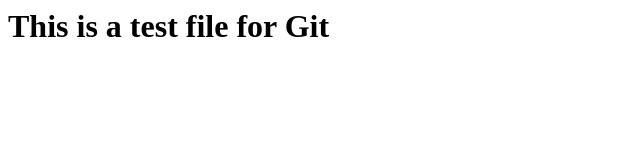
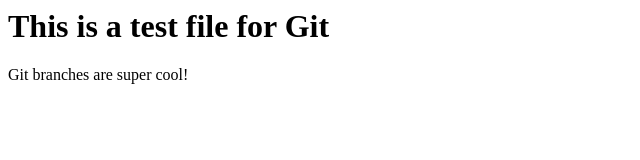
Before and after one commit to PrinceAkpabio/Git-Test, a plain HTML site: page index.html in a window 1280 px wide. Shown: the whole page, without its empty margins (0-640 px from the left). Drawn offline with Linux system fonts and the light colour scheme.

Commit message:
Added new span and logged out HEADER

```diff
--- a/index.html
+++ b/index.html
@@ -6,5 +6,7 @@
 </head>
 <body>
  <h1>This is a test file for Git</h1>
+
+ <span>Git branches are super cool!</span>
 </body>
 </html>
--- a/main.js
+++ b/main.js
@@ -1 +1,3 @@
 const HEADER = document.getElementsByTagName('h1');
+
+console.log(HEADER);
```
